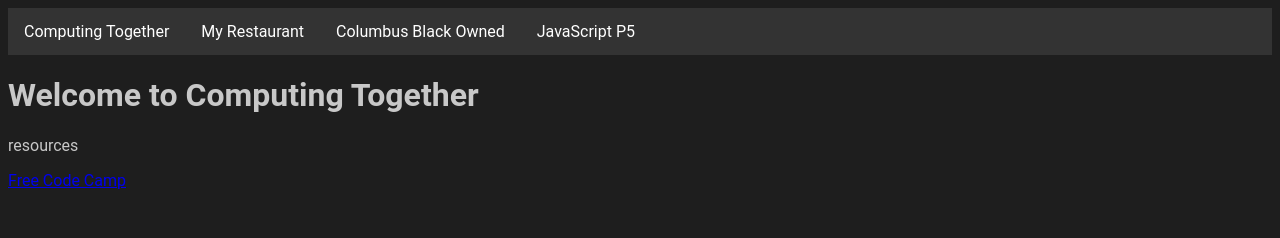
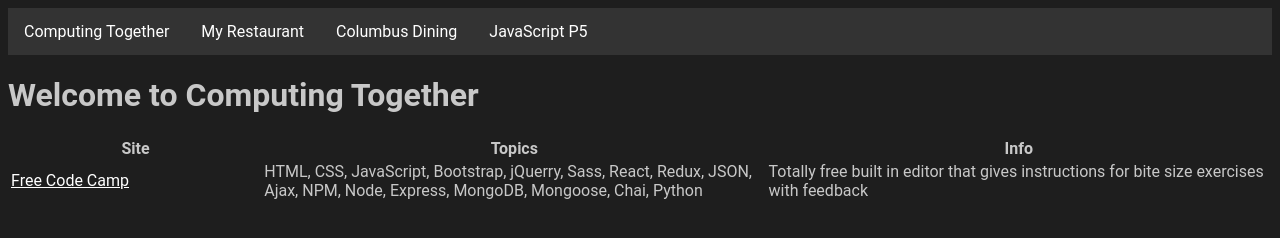
Before and after one commit to computingtogether/home, a plain HTML site: page index.html in a window 1280 px wide. Drawn offline with nearby package versions, Linux system fonts and the light colour scheme.

Commit message:
change nav

```diff
--- a/home.css
+++ b/home.css
@@ -13,3 +13,8 @@ body {
   height: 455px;
   overflow: scroll;
 }
+
+.resources{
+  color: white;
+
+}
--- a/index.html
+++ b/index.html
@@ -27,8 +27,28 @@
 
   <h1>Welcome to Computing Together</h1>
 
-  <p>resources</p>
-  <a href="https://www.freecodecamp.org/learn">Free Code Camp</a>
+
+  <table>
+    <tr >
+      <th style="width:20%;">Site</th>
+      <th style="width:40%;">Topics</th>
+      <th style="width:40%;">Info</th>
+    </tr>
+
+    <tr>
+      <td>  <a class="resources" href="https://www.freecodecamp.org/learn">Free Code Camp</a></td>
+      <td>HTML, CSS, JavaScript, Bootstrap, jQuerry,
+        Sass, React, Redux, JSON, Ajax, NPM, Node, Express,
+        MongoDB, Mongoose, Chai, Python  </td>
+      <td>Totally free built in editor that gives instructions for bite size
+        exercises with feedback</td>
+    </tr>
+
+
+
+
+  </table>
+
 
   <!-- <?php echo "helllooooooooo"; ?> -->
 </body>
--- a/nav.html
+++ b/nav.html
@@ -2,7 +2,7 @@
 <div class="navbar">
   <a href="/home/index.html">Computing Together</a>
   <a href="/home/restaurauntWebsite/restaurantWebsite.html">My Restaurant</a>
-  <a href="/home/blackOwned/blackOwned.html">Columbus Black Owned</a>
+  <a href="/home/blackOwned/blackOwned.html">Columbus Dining</a>
   <div class="dropdown">
     <button class="dropbtn">JavaScript P5 </button>
     <div class="dropdown-content">
```
